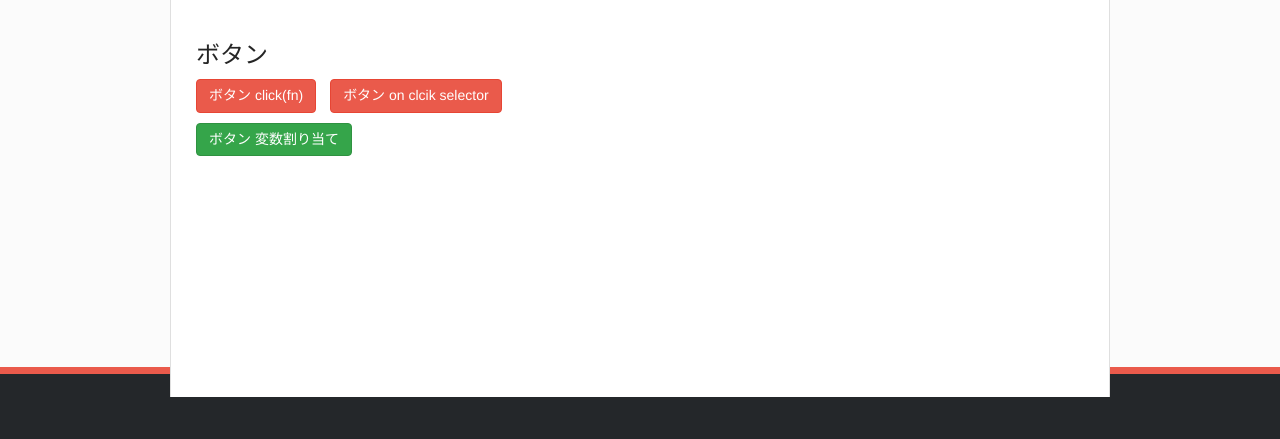
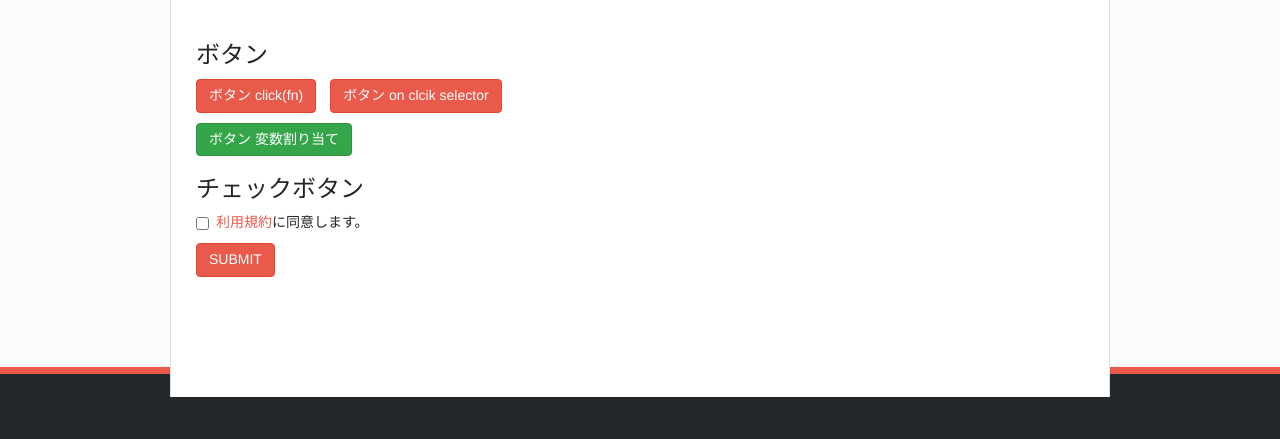
Before and after one commit to AurizedStudio/portfolio04Intent, a website: page htdocs/script-test.html in a window 1280 px wide. Shown: the part 355-794 px from the top of the page. Drawn offline with nearby package versions, Linux system fonts and the light colour scheme.

Commit message:
#24 フォーム作成中（チェックボックスにチェックされたら送信可能にするボタン） Gruntファイルはこのマシンに合わせてプロキシを弄った。 ignoreファイルはこのマシンでnpm installした結果のモノ

```diff
--- a/Gruntfile.js
+++ b/Gruntfile.js
@@ -59,7 +59,8 @@ grunt.initConfig({
 			},
 			options: {
 				watchTask: true,
-				proxy: "192.168.0.30:8000"
+				proxy: "192.168.0.4:8000"
+//				proxy: "192.168.0.30:8000"
 //				proxy: "192.168.0.8:8000"
 //				proxy: "192.168.0.5:8000"
 //				proxy: "192.168.1.185:8000"
--- a/htdocs/script-test.html
+++ b/htdocs/script-test.html
@@ -75,12 +75,23 @@
 			<h2>ボタン</h2>
 			<ul class="btn-a">
 				<li><a class="btn btn-primary is-btn-a-click">ボタン click(fn)</a></li>
-                <li><button class="btn btn-primary is-btn-a-on">ボタン on clcik selector</button></li>
+				<li>
+					<button class="btn btn-primary is-btn-a-on">ボタン on clcik selector</button>
+				</li>
 			</ul>
 			<ul class="btn-b">
 				<li><a class="btn btn-success is-btn-b-default">ボタン 変数割り当て</a></li>
 				<li><a class="btn btn-success is-btn-b-appear">ボタン出現</a></li>
 			</ul>
+			<h2>チェックボタン</h2>
+			<form>
+				<div class="checkbox">
+					<label>
+						<input type="checkbox">
+						<a href="#">利用規約</a>に同意します。 </label>
+				</div>
+				<button type="submit" class="btn btn-primary">SUBMIT</button>
+			</form>
 		</section>
 	</div>
 </div>
```
Also changed, not shown: 1 other file. Lines whose indentation alone changed are shown as unchanged.
